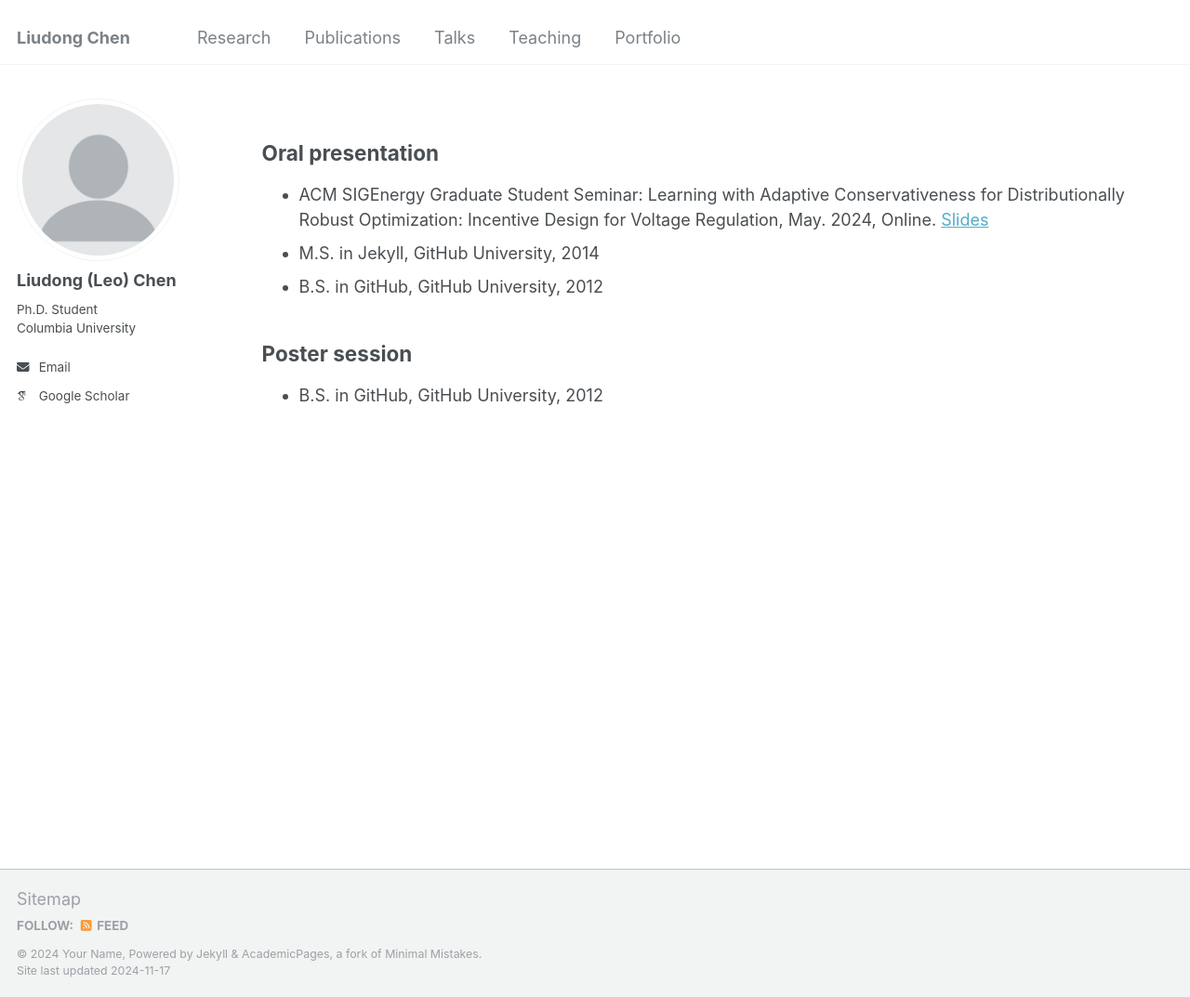
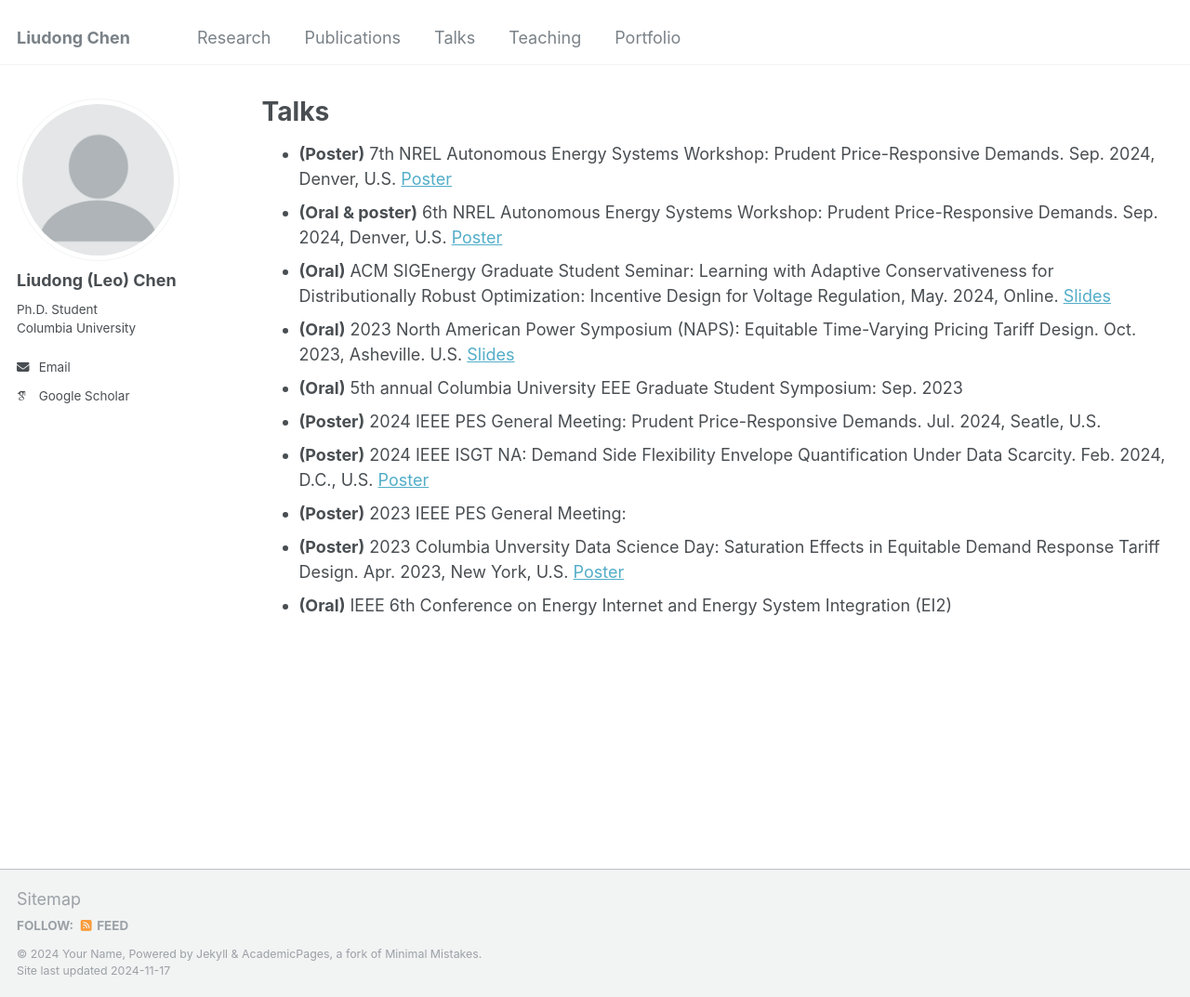
Before and after one commit to liudong-chen/liudong-chen.github.io, a Jekyll site: the page built from _pages/talks.md, in a window 1280 px wide and 1073 px high. Shown: the whole window at 93% size. Built offline with Jekyll 4.4.1, drawn with Linux system fonts in a browser that asks for light colours; some web fonts are replaced.

Commit message:
Update talks.md

```diff
--- a/_pages/talks.md
+++ b/_pages/talks.md
@@ -1,17 +1,19 @@
 ---
 layout: archive
+title: Talks
 permalink: /talks/
 author_profile: true
 ---
 
 {% include base_path %}
 
-## Oral presentation
-
-* ACM SIGEnergy Graduate Student Seminar: Learning with Adaptive Conservativeness for Distributionally Robust Optimization: Incentive Design for Voltage Regulation, May. 2024, Online. [Slides](..assets/prudent_ppt.pdf)
-* M.S. in Jekyll, GitHub University, 2014
-* B.S. in GitHub, GitHub University, 2012
-
-## Poster session
-
-* B.S. in GitHub, GitHub University, 2012
+* **(Poster)** 7th NREL Autonomous Energy Systems Workshop: Prudent Price-Responsive Demands. Sep. 2024, Denver, U.S. [Poster](..assets/prudent_poster.pdf)
+* **(Oral & poster)** 6th NREL Autonomous Energy Systems Workshop: Prudent Price-Responsive Demands. Sep. 2024, Denver, U.S. [Poster](..assets/prudent_poster.pdf)
+* **(Oral)** ACM SIGEnergy Graduate Student Seminar: Learning with Adaptive Conservativeness for Distributionally Robust Optimization: Incentive Design for Voltage Regulation, May. 2024, Online. [Slides](..assets/prudent_ppt.pdf)
+* **(Oral)** 2023 North American Power Symposium (NAPS): Equitable Time-Varying Pricing Tariff Design. Oct. 2023, Asheville. U.S. [Slides](..assets/)
+* **(Oral)** 5th annual Columbia University EEE Graduate Student Symposium: Sep. 2023
+* **(Poster)** 2024 IEEE PES General Meeting: Prudent Price-Responsive Demands. Jul. 2024, Seatle, U.S.
+* **(Poster)** 2024 IEEE ISGT NA: Demand Side Flexibility Envelope Quantification Under Data Scarcity. Feb. 2024, D.C., U.S. [Poster](..assets/demand_flexibility_poster.pdf)
+* **(Poster)** 2023 IEEE PES General Meeting:
+* **(Poster)** 2023 Columbia Unversity Data Science Day: Saturation Effects in Equitable Demand Response Tariff Design. Apr. 2023, New York, U.S. [Poster](..assets/saturation_poster.pdf)
+* **(Oral)** IEEE 6th Conference on Energy Internet and Energy System Integration (EI2)
```
